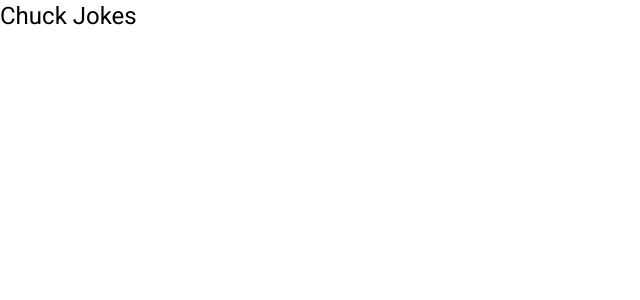
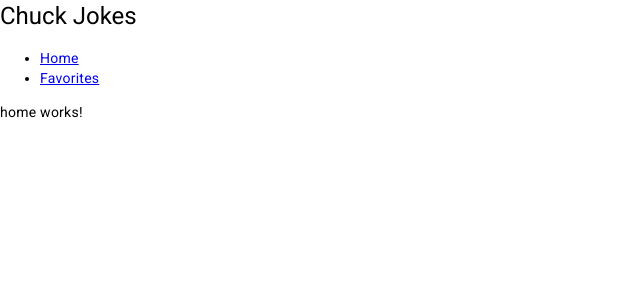
Before and after one commit to rbournissent/chuck-jokes, an Angular app: page / in a window 1280 px wide. Shown: the top 300 px of the page, without its empty margins (0-640 px from the left). Built offline with nearby package versions, Linux system fonts and the light colour scheme.

Commit message:
Include navbar and router outlet into App comp

```diff
--- a/src/app/app.component.html
+++ b/src/app/app.component.html
@@ -1 +1,3 @@
 <h1>{{ title }}</h1>
+<app-navbar></app-navbar>
+<router-outlet></router-outlet>
```
